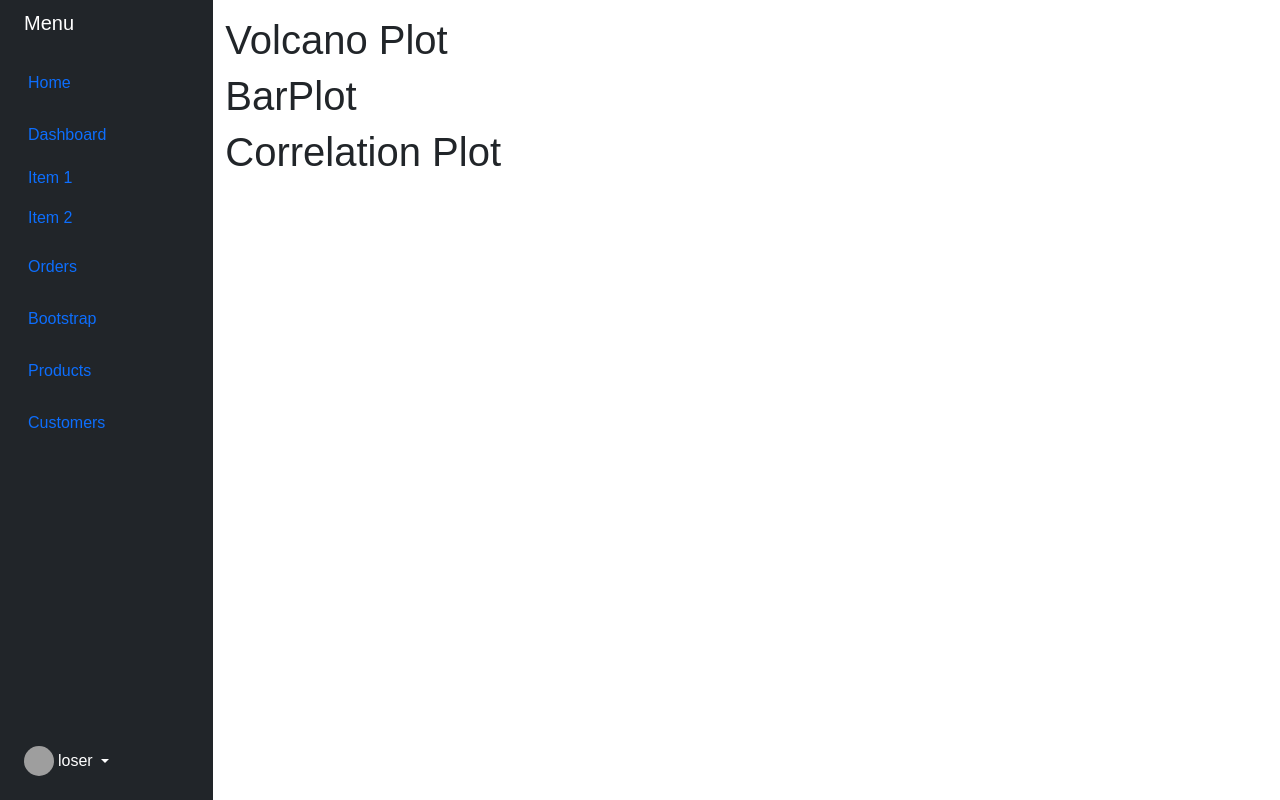
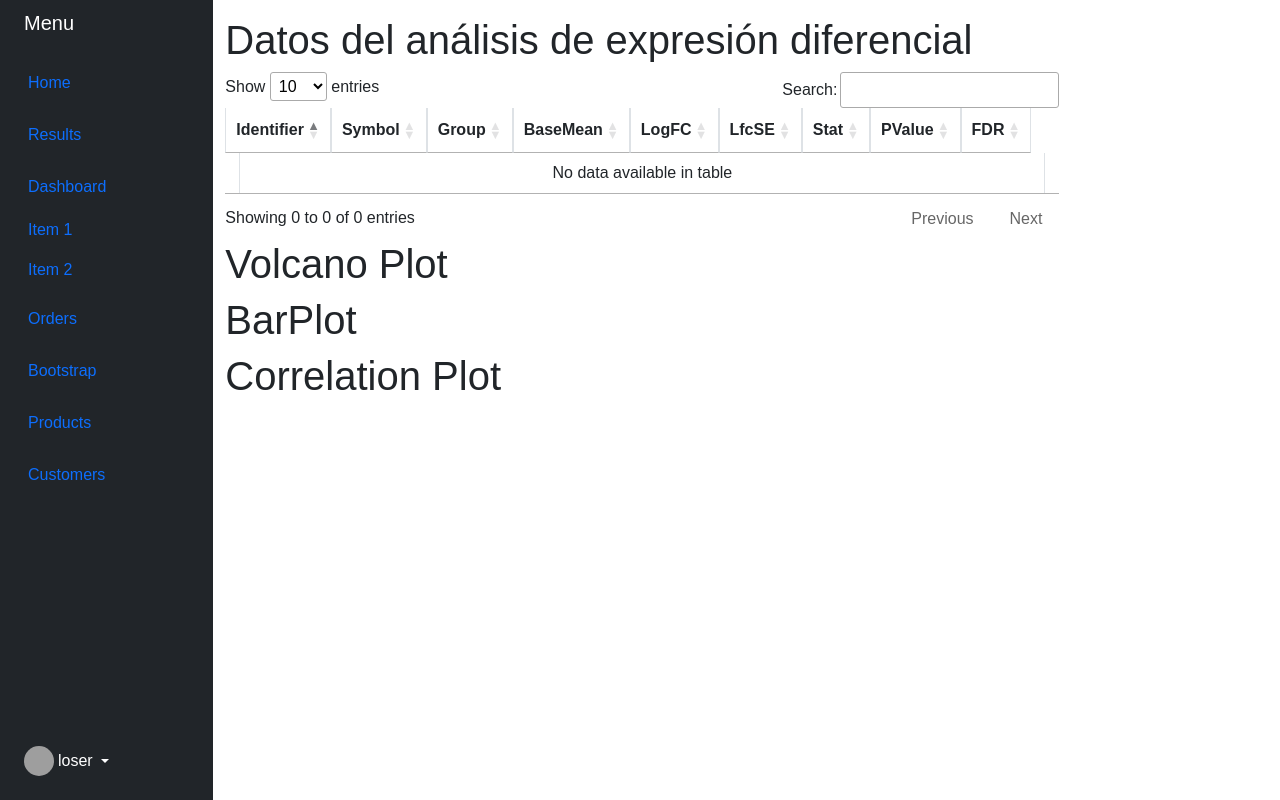
Before and after one commit to rafestorn/GenCancerAnalyzer, a Django app: template apps/templates/home/results.html in a window 1280 px wide. Run offline with Django 4.2, Linux system fonts and the light colour scheme; the template is opened without the code that fills it, so the values that code supplies are empty; parts of the project's set-up code (start-up, migrations or seed data) failed here and were passed over; some libraries are stand-ins or nearby versions; grey boxes are pictures that could not be loaded.

Commit message:
FEAT: DATATABLE

```diff
--- a/apps/home/urls.py
+++ b/apps/home/urls.py
@@ -7,7 +7,7 @@ urlpatterns = [
     path('', views.index, name='home'),
     path('create', views.download, name='download'),
     path('analysis', views.analysis, name='analysis'),
-    path('volcanoPlot', views.results, name='results'),
+    path('results', views.results, name='results'),
     # Matches any html file
     re_path(r'^.*\.*', views.pages, name='pages'),
 
--- a/apps/home/views.py
+++ b/apps/home/views.py
@@ -131,5 +131,7 @@ def results(request):
     volcanoPlot = volcanoPlotDE()
     barPlot = barplotDE()
     corrPlot = corrPlotDE()
-
-    return render(request, 'home/results.html', {'volcano_plot': volcanoPlot, 'bar_plot': barPlot, 'corr_plot': corrPlot})
+    df = pd.read_csv('TCGA-CHOL/DEGALL_CHOL.csv')
+    df.rename(columns={'Unnamed: 0': 'Id'}, inplace=True)
+    dict = df.to_dict('records')
+    return render(request, 'home/results.html', {'volcano_plot': volcanoPlot, 'bar_plot': barPlot, 'corr_plot': corrPlot, 'data': dict})
--- a/apps/templates/home/results.html
+++ b/apps/templates/home/results.html
@@ -3,10 +3,50 @@
 {% block title %} Dashboard {% endblock title %}
 
 {% block stylesheets %}
+<link rel="stylesheet" href="https://cdn.datatables.net/1.13.6/css/jquery.dataTables.css" />
+
+<script src="https://cdn.datatables.net/1.13.6/js/jquery.dataTables.js"></script>
+
 <script src="https://cdn.plot.ly/plotly-latest.min.js"></script>
+
 {% endblock stylesheets %}
 
 {% block content %}
+
+    <h1>Datos del análisis de expresión diferencial</h1>
+    <div id="datatableContainer" style="display: none; width: 80%;">
+        <table id="miTabla" class="table table-bordered">
+            <thead>
+                <tr>
+                    <th>Identifier</th>
+                    <th>Symbol</th>
+                    <th>Group</th>
+                    <th>BaseMean</th>
+                    <th>LogFC</th>
+                    <th>LfcSE</th>
+                    <th>Stat</th>
+                    <th>PValue</th>
+                    <th>FDR</th>
+                </tr>
+            </thead>
+            <tbody>
+                {% for record in data %}
+                <tr>
+                    <td>{{ record.Id }}</td>
+                    <td>{{ record.symbol}}</td>
+                    <td>{{ record.group}}</td>
+                    <td>{{ record.baseMean}}</td>
+                    <td>{{ record.logFC}}</td>
+                    <td>{{ record.lfcSE}}</td>
+                    <td>{{ record.stat}}</td>
+                    <td>{{ record.PValue}}</td>
+                    <td>{{ record.FDR}}</td>
+                </tr>
+                {% endfor %}
+            </tbody>
+        </table>
+    </div>
+
     <h1>Volcano Plot</h1>
     {{ volcano_plot | safe }}
 
@@ -17,3 +57,14 @@
     {{ corr_plot | safe }}
 
 {% endblock content %}
+
+{% block javascripts %}
+<script>
+$(document).ready( function () {
+    $('#miTabla').DataTable({
+        scrollX: true,
+    });
+    $('#datatableContainer').show();
+} );
+</script>
+{% endblock javascripts %}
--- a/apps/templates/includes/sidenav.html
+++ b/apps/templates/includes/sidenav.html
@@ -5,12 +5,17 @@
 		</a>
 		<ul class="nav nav-pills flex-column mb-sm-auto mb-0 align-items-center align-items-sm-start" id="menu">
 			<li class="nav-item">
-				<a href="#" class="nav-link align-middle px-0">
+				<a href="/" class="nav-link align-middle px-0">
 					<i class="fs-4 bi-house"></i> <span class="ms-1 d-none d-sm-inline">Home</span>
 				</a>
 			</li>
+			<li class="nav-item">
+				<a href="/results" class="nav-link align-middle px-0">
+					<i class="fs-4 bi-house"></i> <span class="ms-1 d-none d-sm-inline">Results</span>
+				</a>
+			</li>
 			<li>
-				<a href="#submenu1" data-bs-toggle="collapse" class="nav-link px-0 align-middle">
+				<a href="/results" data-bs-toggle="collapse" class="nav-link px-0 align-middle">
 					<i class="fs-4 bi-speedometer2"></i> <span class="ms-1 d-none d-sm-inline">Dashboard</span> </a>
 				<ul class="collapse show nav flex-column ms-1" id="submenu1" data-bs-parent="#menu">
 					<li class="w-100">
--- a/apps/templates/layouts/base.html
+++ b/apps/templates/layouts/base.html
@@ -13,6 +13,9 @@
 
   <link rel="stylesheet" href="/static/css/base.css" type="text/css">
 
+  <script src="https://code.jquery.com/jquery-3.6.0.min.js"></script>
+
+
   <!-- Specific CSS -->
   {% block stylesheets %}{% endblock stylesheets %}
 
@@ -25,8 +28,8 @@
       {% include "includes/sidenav.html" %}
       <div class="col py-3">
         {% block content %}{% endblock content %}
-          </div>
       </div>
+    </div>
   </div>
 
   <script src="https://cdn.jsdelivr.net/npm/bootstrap@5.3.0/dist/js/bootstrap.bundle.min.js" integrity="sha384-geWF76RCwLtnZ8qwWowPQNguL3RmwHVBC9FhGdlKrxdiJJigb/j/68SIy3Te4Bkz" crossorigin="anonymous"></script>
@@ -35,7 +38,6 @@
 
   <!-- Specific JS -->
   {% block javascripts %}{% endblock javascripts %}
-
 </body>
 
 </html>
```
